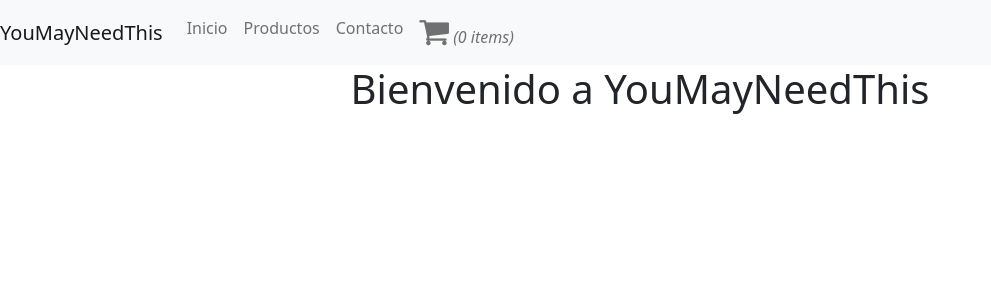
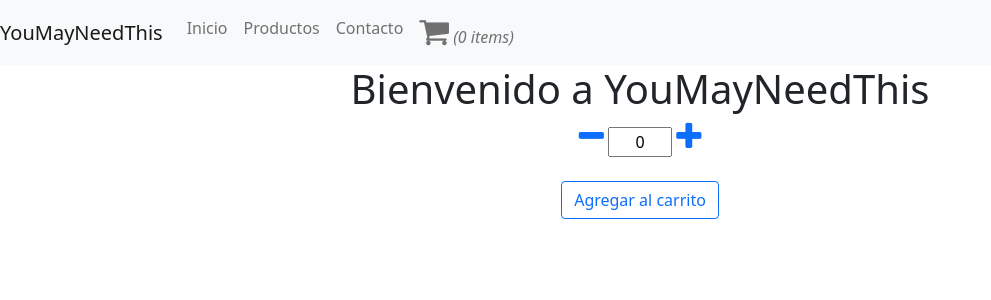
Before and after one commit to ajzbrun/YouMayNeedThis, a React (Create React App) app: page / in a window 1280 px wide. Shown: the top 300 px of the page, without its empty margins (0-991 px from the left). Built offline with nearby package versions, Linux system fonts and the light colour scheme.

Commit message:
item counter

```diff
--- a/src/App.js
+++ b/src/App.js
@@ -5,6 +5,7 @@ import 'bootstrap/dist/js/bootstrap';
 //components
 import Navbar from './components/Navbar/Navbar';
 import ItemListContainer from './components/ItemListContainer/ItemListContainer';
+import ItemCount from './components/ItemCount/ItemCount';
 
 function App() {
   return (
@@ -14,6 +15,8 @@ function App() {
       <ItemListContainer
         greeting="Bienvenido a YouMayNeedThis"
       />
+
+      <ItemCount />
     </div>
   );
 }
--- /dev/null
+++ b/src/components/ItemCount/ItemCount.js
@@ -0,0 +1,30 @@
+import React, { useState } from 'react'
+import 'font-awesome/css/font-awesome.min.css'
+import 'bootstrap/dist/css/bootstrap.min.css';
+
+const ItemCount = () => {
+
+    const [counter, setCounter] = useState(0);
+
+    const incrementCounter = () => {
+        setCounter(counter+1);
+    }
+
+    const decrementCounter = () => {
+        if(counter>0)
+            setCounter(counter-1);
+    }
+
+    return (
+        <div>
+            <a href="#" onClick={decrementCounter}><i class="fa fa-minus fa-2x"></i></a>&nbsp;
+            <input type="text" value={counter} style={{width:'4em', textAlign:'center'}} />&nbsp;
+            <a href="#" onClick={incrementCounter}><i class="fa fa-plus fa-2x"></i></a>
+
+            <br/><br/>
+            <button class="btn btn-outline-primary">Agregar al carrito</button>
+        </div>
+    )
+}
+
+export default ItemCount
```
